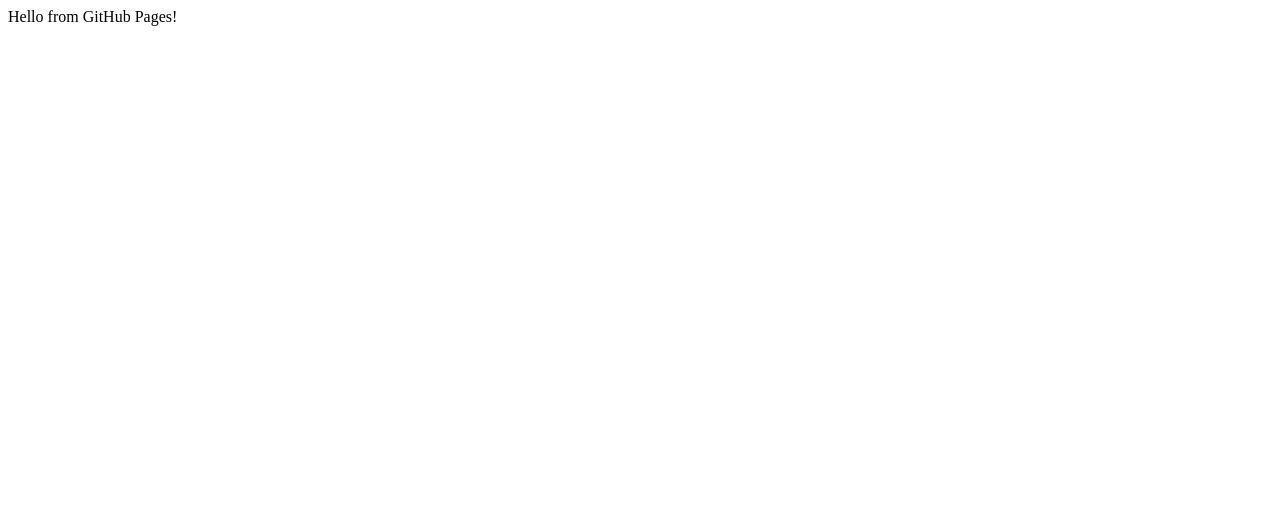
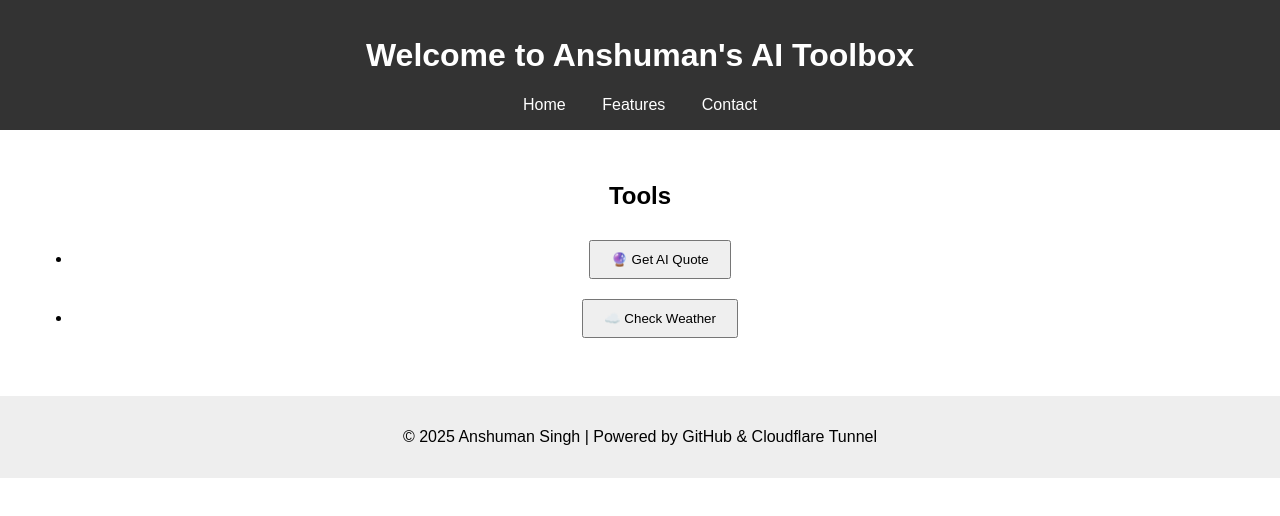
Before and after one commit to anshuman365/anshuman365.github.io, a plain HTML site: page index.html in a window 1280 px wide. Drawn offline with Linux system fonts and the light colour scheme.

Commit message:
Updated structure

```diff
--- a/index.html
+++ b/index.html
@@ -1 +1,35 @@
-Hello from GitHub Pages!
+<!DOCTYPE html>
+<html>
+<head>
+  <title>Anshuman | AI Tools & Services</title>
+  <link rel="stylesheet" href="style.css">
+</head>
+<body>
+  <header>
+    <h1>Welcome to Anshuman's AI Toolbox</h1>
+    <nav>
+      <a href="/">Home</a>
+      <a href="#features">Features</a>
+      <a href="#contact">Contact</a>
+    </nav>
+  </header>
+
+  <main>
+    <section id="features">
+      <h2>Tools</h2>
+      <ul>
+        <li><button onclick="getQuote()">🔮 Get AI Quote</button></li>
+        <li><button onclick="getWeather()">☁️ Check Weather</button></li>
+      </ul>
+    </section>
+
+    <div id="responseArea"></div>
+  </main>
+
+  <footer>
+    <p>© 2025 Anshuman Singh | Powered by GitHub & Cloudflare Tunnel</p>
+  </footer>
+
+  <script src="script.js"></script>
+</body>
+</html>
--- /dev/null
+++ b/script.js
@@ -0,0 +1,13 @@
+const API_BASE = "https://antibodies-usual-header-emily.trycloudflare.com";  // Change this
+
+async function getQuote() {
+  const res = await fetch(`${API_BASE}/api/quote`);
+  const data = await res.json();
+  document.getElementById("responseArea").innerText = "Quote: " + data.quote;
+}
+
+async function getWeather() {
+  const res = await fetch(`${API_BASE}/api/weather?city=Varanasi`);
+  const data = await res.json();
+  document.getElementById("responseArea").innerText = "Weather: " + data.temp + "°C";
+}
--- /dev/null
+++ b/style.css
@@ -0,0 +1,6 @@
+body { font-family: sans-serif; text-align: center; margin: 0; padding: 0; }
+header { background: #333; color: white; padding: 1rem; }
+nav a { color: white; margin: 0 1rem; text-decoration: none; }
+main { padding: 2rem; }
+footer { background: #eee; padding: 1rem; }
+button { padding: 10px 20px; margin: 10px; }
```
Also changed, not shown: 1 other file.
